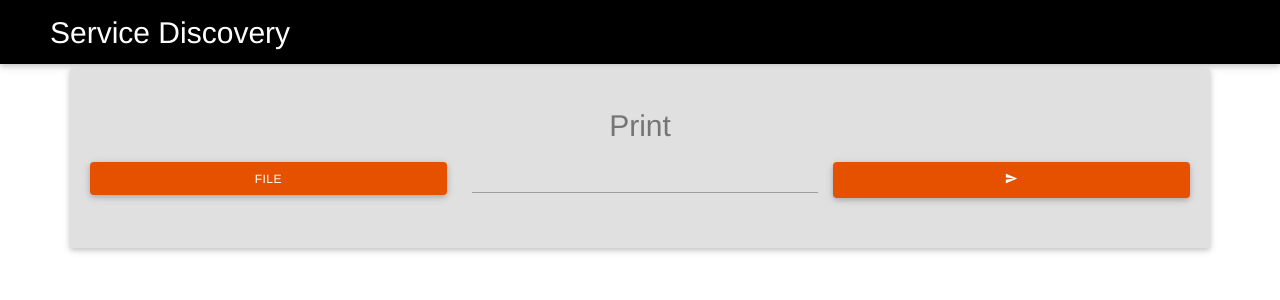
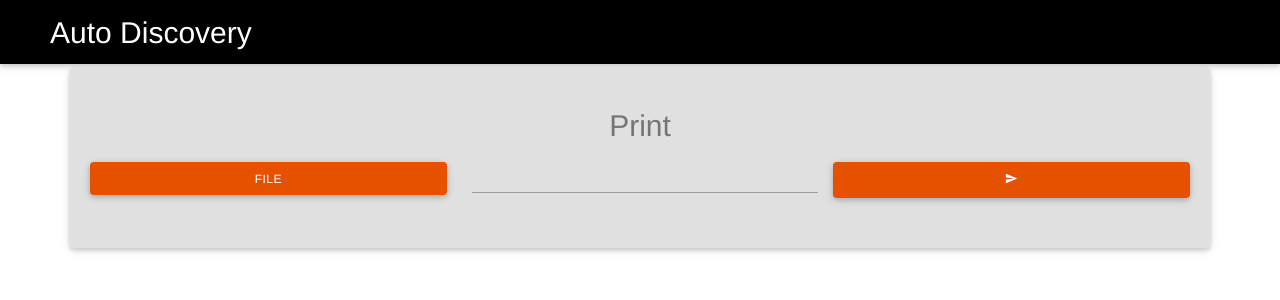
Before and after one commit to capturcus/auto-discovery, a Django app: template services/app/templates/print.html in a window 1280 px wide. Shown: the top 300 px of the page. Run offline with Django 3.2, Linux system fonts and the light colour scheme; the template is opened without the code that fills it, so the values that code supplies are empty; some libraries are stand-ins or nearby versions.

Commit message:
Życie wygrane!

```diff
--- a/services/app/templates/base.html
+++ b/services/app/templates/base.html
@@ -14,7 +14,7 @@
 <body>
 <nav>
     <div class="nav-wrapper black valign-wrapper">
-        <h2 class="left valign">Service Discovery</h2>
+        <h2 class="left valign">Auto Discovery</h2>
     </div>
 </nav>
 <style>
```
